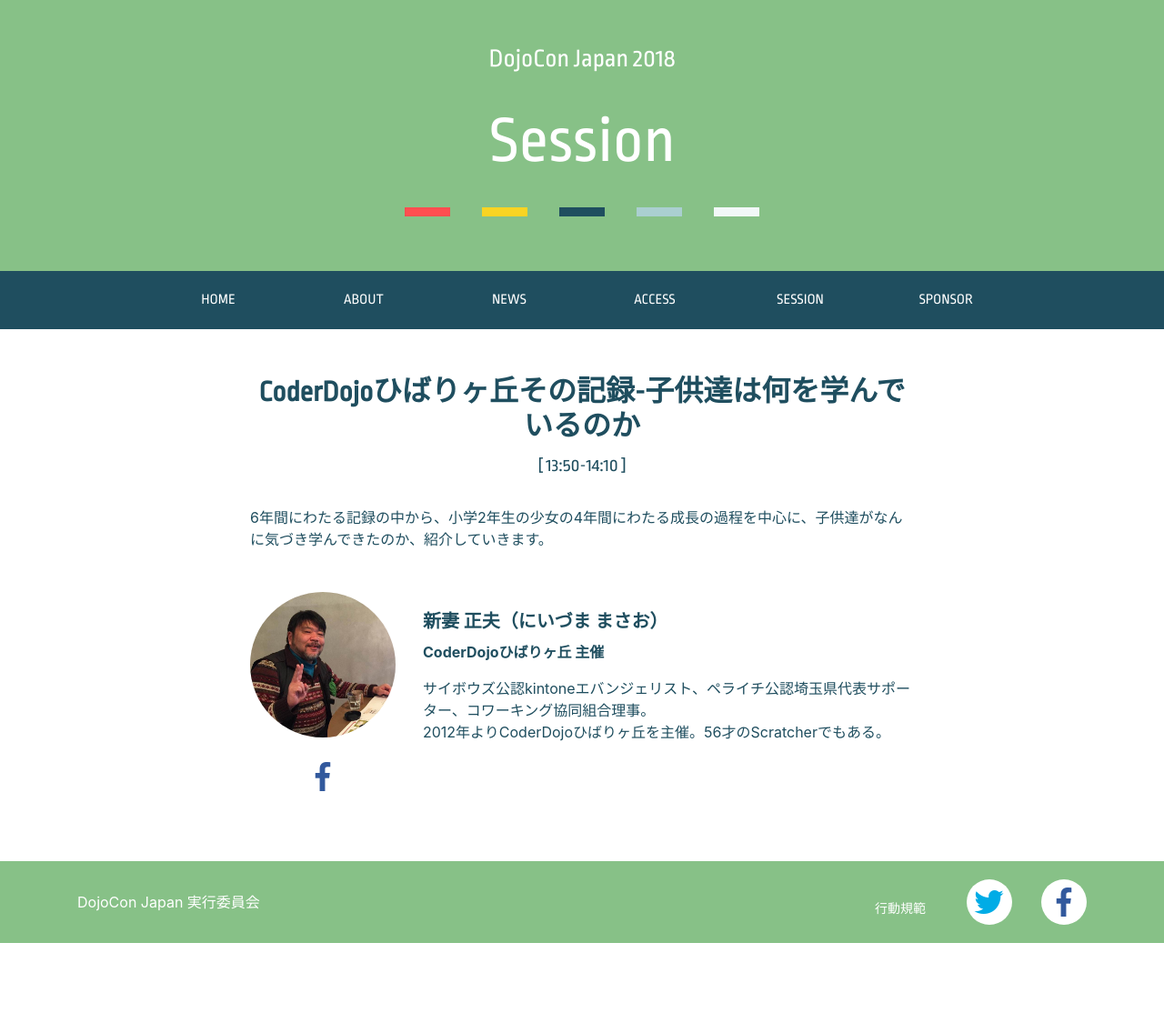
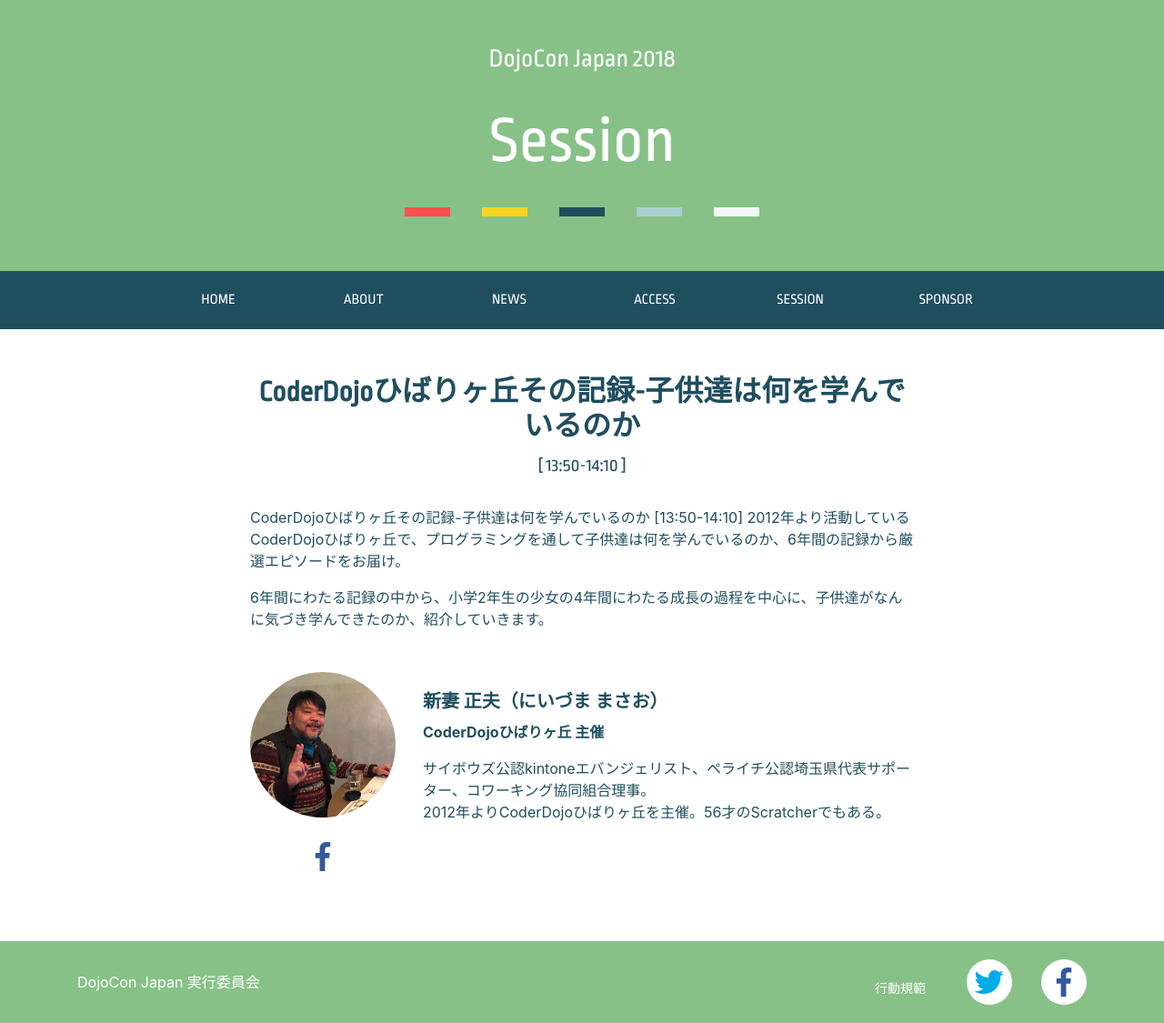
Before and after one commit to coderdojo-japan/dojocon2018.coderdojo.jp, a Jekyll site: the page built from _session/1350_masao-niizuma.md, in a window 1280 px wide. Shown: the whole page at 91% size. Built offline with Jekyll 4.4.1, drawn with Linux system fonts in a browser that asks for light colours; nearby versions of some CDN libraries; before the commit the page ends 1037 px from its top, so only the background shows below that.

Commit message:
新妻さんのセッション概要、詳細部分にも掲載。

```diff
--- a/_session/1350_masao-niizuma.md
+++ b/_session/1350_masao-niizuma.md
@@ -13,4 +13,5 @@
 facebook : https://www.facebook.com/mniizuma
 layout: session
 ---
+<p>CoderDojoひばりヶ丘その記録-子供達は何を学んでいるのか [13:50-14:10] 2012年より活動しているCoderDojoひばりヶ丘で、プログラミングを通して子供達は何を学んでいるのか、6年間の記録から厳選エピソードをお届け。</p>
 <p>6年間にわたる記録の中から、小学2年生の少女の4年間にわたる成長の過程を中心に、子供達がなんに気づき学んできたのか、紹介していきます。</p>
```
